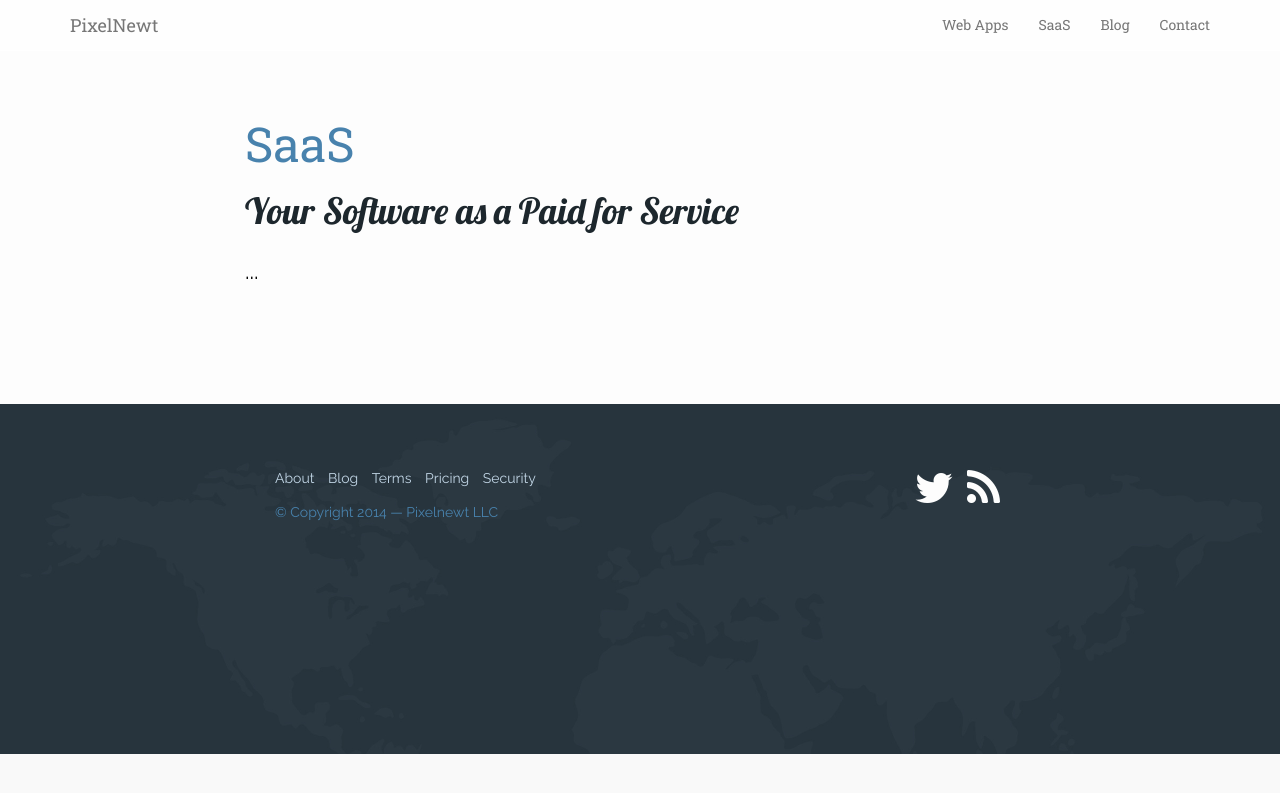
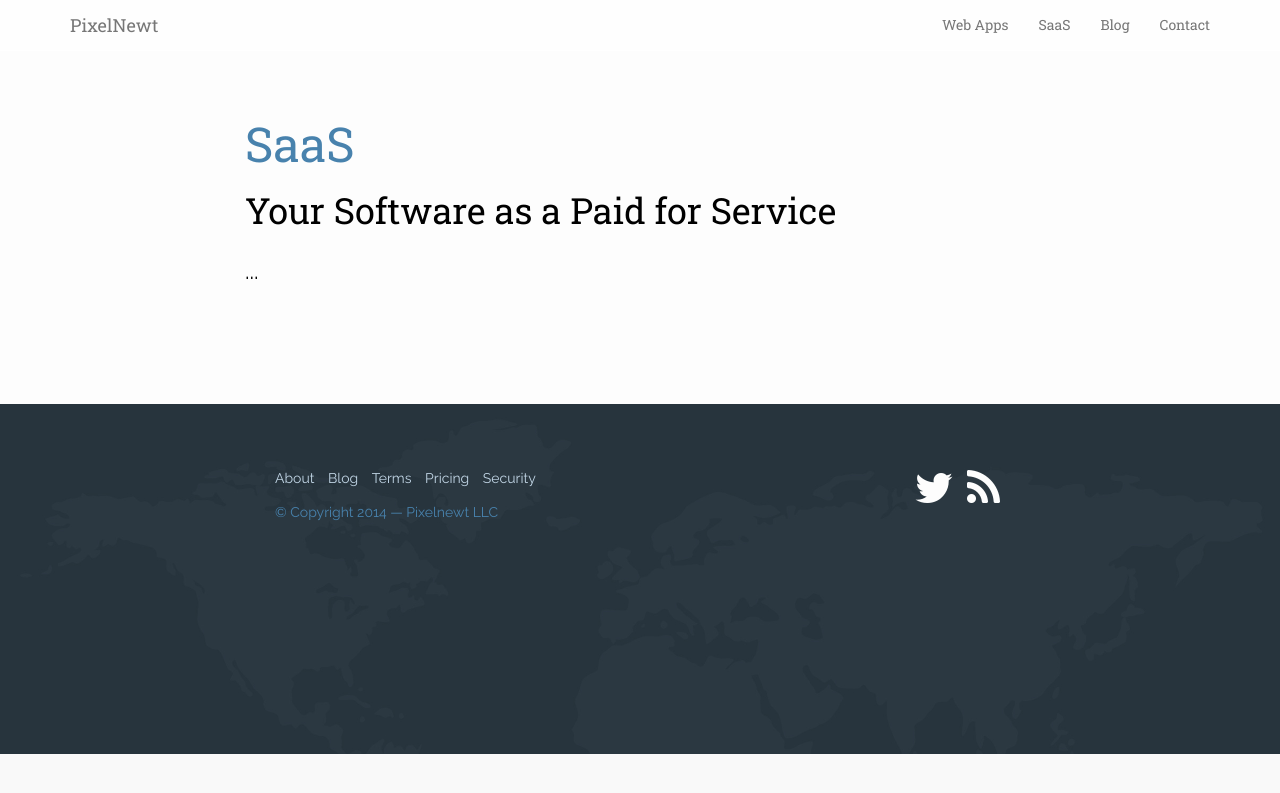
Before and after one commit to PixelNewt/pixelnewt.github.io, a Jekyll site: the page built from saas/index.html, in a window 1280 px wide. Shown: the top 793 px of the page. Built offline with Jekyll 4.4.1, drawn with Linux system fonts in a browser that asks for light colours.

Commit message:
Added a new long body logo.

```diff
--- a/assets/css/custom.css
+++ b/assets/css/custom.css
@@ -81,8 +81,6 @@
 
 .background-bright { background-color: #fdfdfd; color: #000; }
 
-.background-bright h3 { font-family: "Lobster"; color: #1d272d; font-weight: 50; }
-
 .background-light-gray { background-color: #eef2f4; color: #27343d; }
 
 .single-border-top-slate { border-top: 1px solid #cfd9e0; }
@@ -109,6 +107,8 @@
 .text-shadow-black strong { color: #f1c232; }
 
 .text-shadow-slate { text-shadow: 1px 1px 1px #27343d; }
+
+.text-scriptfont { font-family: "Lobster"; }
 
 /*banners*/
 #hero-banner { background: url(../img/map.jpg) no-repeat center top; background-attachment: relative; background-position: top center; min-height: 450px; width: 100%; -webkit-background-size: 100%; -moz-background-size: 100%; -o-background-size: 100%; background-size: 100%; -webkit-background-size: cover; -moz-background-size: cover; -o-background-size: cover; background-size: cover; }
--- a/assets/scss/custom.scss
+++ b/assets/scss/custom.scss
@@ -174,12 +174,6 @@
   color: #000;
 }
 
-.background-bright h3 {
-  font-family: $scriptFont;
-  color: darken( $darkSlate, 5% );
-  font-weight: 50;
-}
-
 .background-light-gray {
   background-color: lighten( $darkSlate, 75% );
   color: $darkSlate;
@@ -231,6 +225,10 @@
 
 .text-shadow-slate {
   text-shadow: 1px 1px 1px $darkSlate;
+}
+
+.text-scriptfont {
+  font-family: $scriptFont;
 }
 
 
```
Also changed, not shown: assets/img/logo-bod-bf9000.png (added), assets/img/logo.png.
